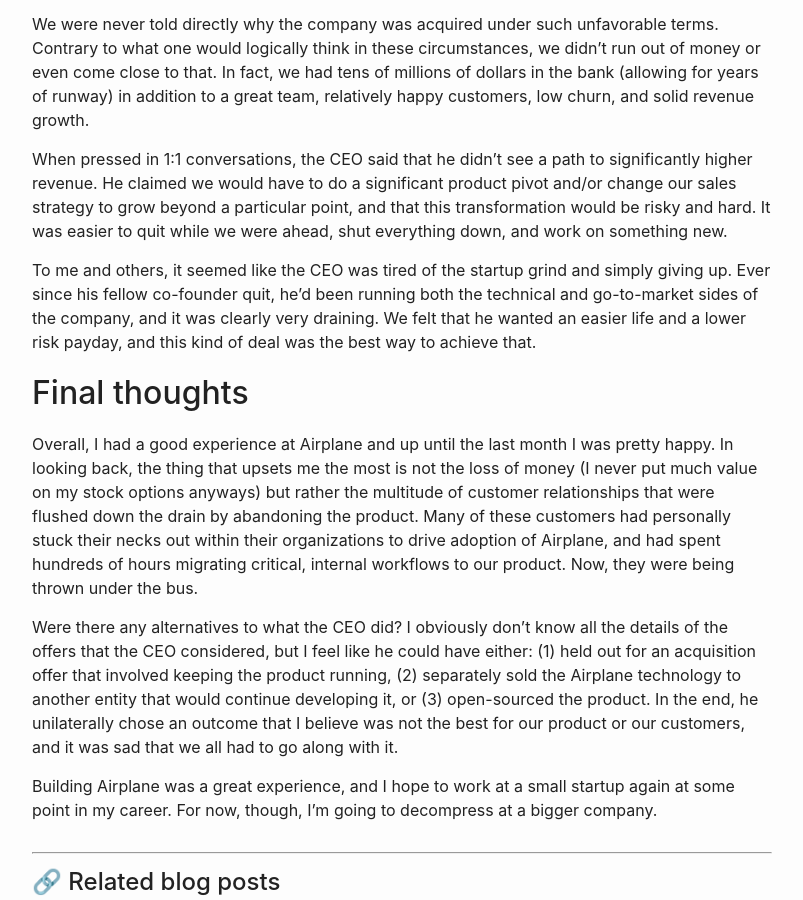
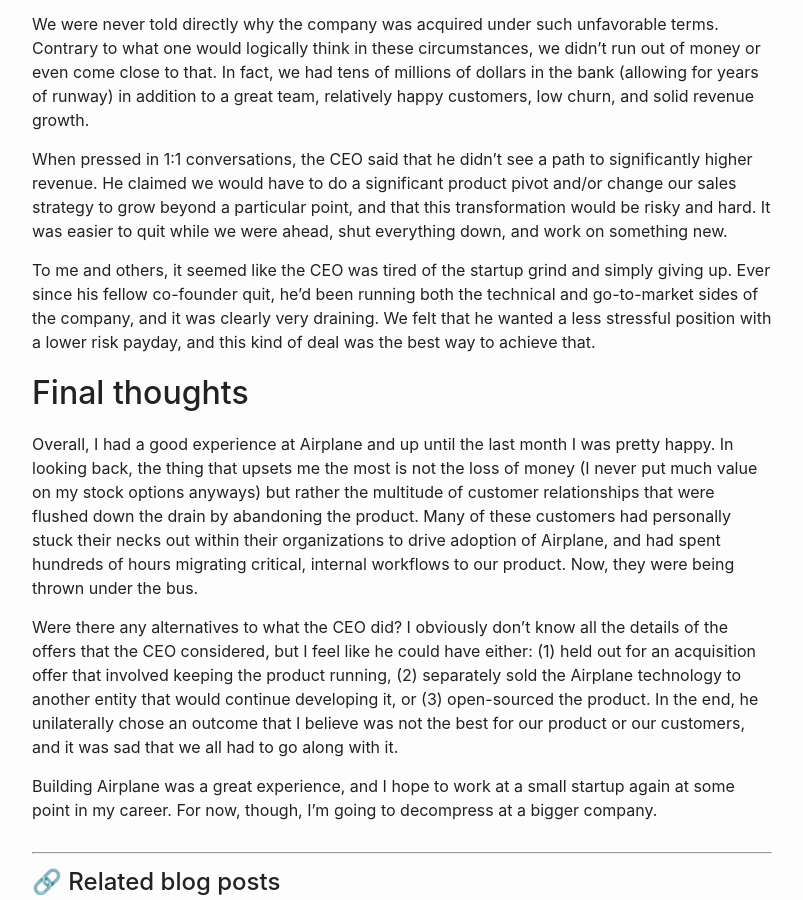
Before and after one commit to yolken/yolken-blog, a Jekyll site: the page built from site/_posts/2024-03-03-end-of-airplanedev.md, in a window 1280 px wide and 900 px high, scrolled down 3799 px. Shown: the whole window, without its empty margins (238-1041 px from the left). Built offline with Jekyll 4.4.1, drawn with Linux system fonts in a browser that asks for light colours.

Commit message:
Update language in airplane blog post

```diff
--- a/site/_posts/2024-03-03-end-of-airplanedev.md
+++ b/site/_posts/2024-03-03-end-of-airplanedev.md
@@ -202,8 +202,8 @@ ahead, shut everything down, and work on something new.
 To me and others, it seemed like the CEO was tired of the startup grind and simply
 giving up. Ever since his fellow co-founder quit, he’d been running both the
 technical and go-to-market sides of the company, and it was clearly very draining.
-We felt that he wanted an easier life and a lower risk payday, and this kind of deal
-was the best way to achieve that.
+We felt that he wanted a less stressful position with a lower risk payday, and
+this kind of deal was the best way to achieve that.
 
 ## Final thoughts
 
```
